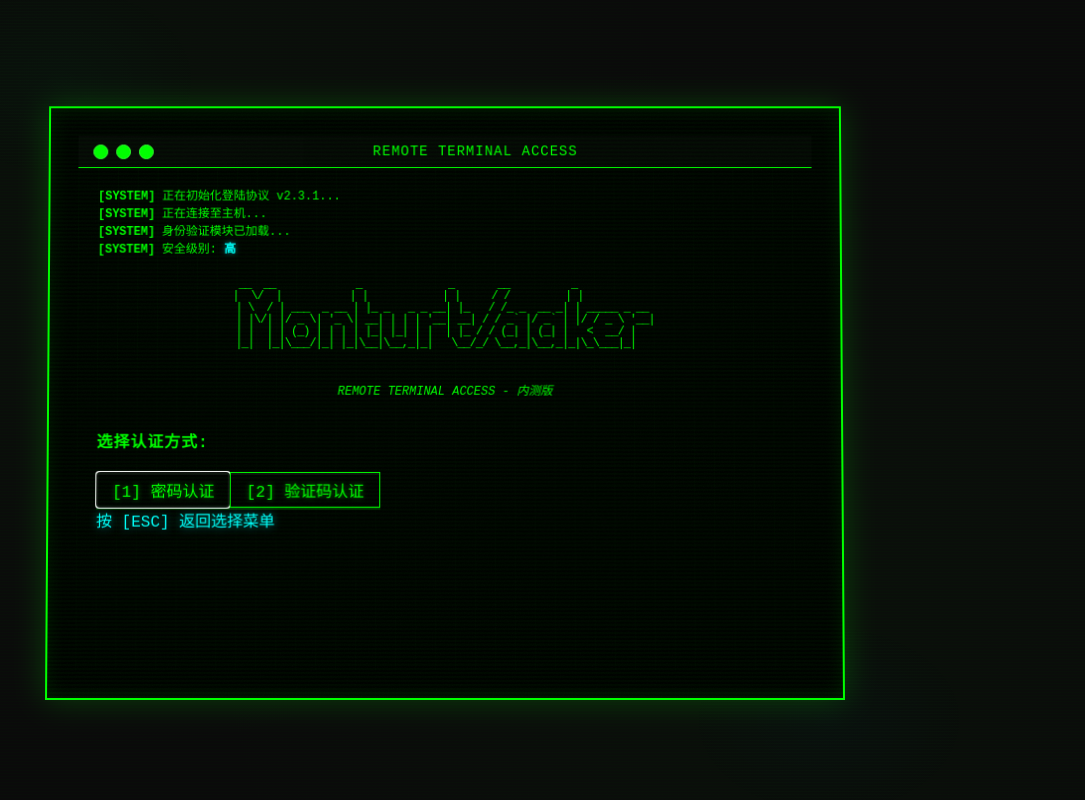
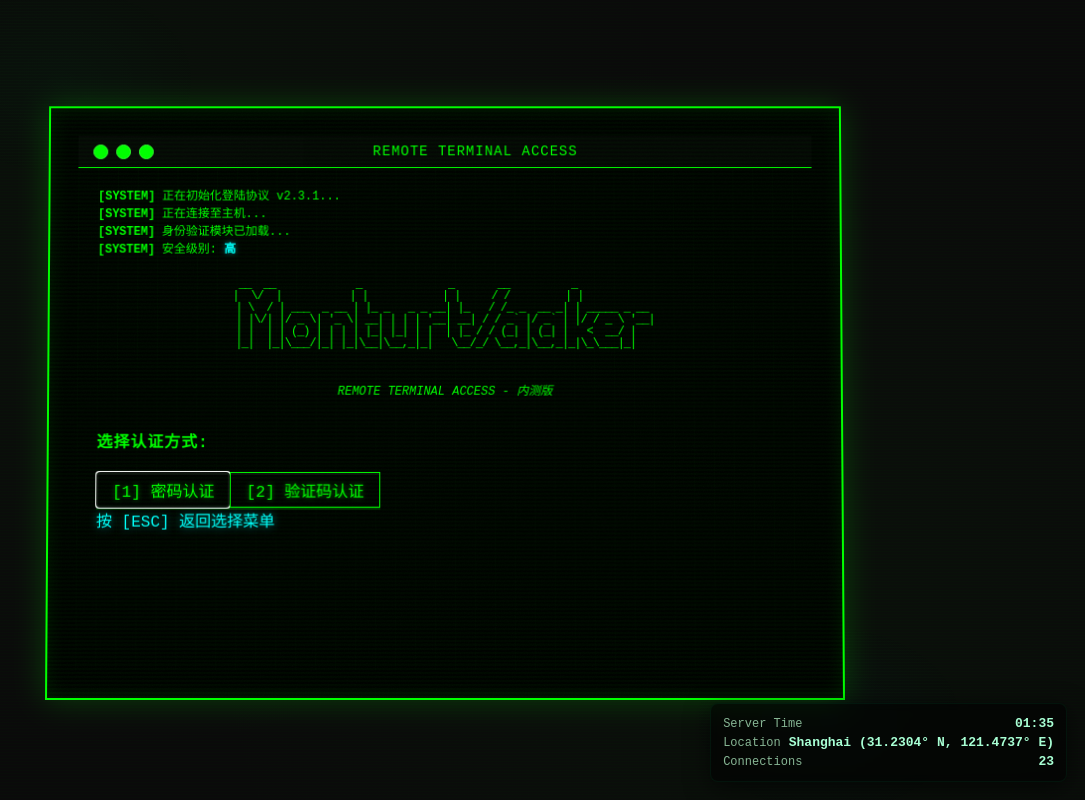
Before and after one commit to wangwangwang23333/2025-remote-terminal-access, a plain HTML site: page index.html in a window 1280 px wide. Shown: the whole page, without its empty margins (195-1280 px from the left). Drawn offline with Linux system fonts and the light colour scheme.

Commit message:
add code

```diff
--- a/index.html
+++ b/index.html
@@ -129,6 +129,13 @@
         </div>
     </div>
 
+    <!-- 状态面板（右下角） -->
+    <div id="status-panel" class="status-panel" aria-live="polite">
+        <div class="status-row"><span class="status-label">Server Time</span><span id="server-time" class="status-value">--:--</span></div>
+        <div class="status-row"><span class="status-label">Location</span><span id="server-loc" class="status-value">Shanghai (31.2304° N, 121.4737° E)</span></div>
+        <div class="status-row"><span class="status-label">Connections</span><span id="server-conns" class="status-value">23</span></div>
+    </div>
+
     <script src="script.js"></script>
 </body>
 </html>
--- a/script.js
+++ b/script.js
@@ -576,7 +576,63 @@ function init() {
     // 启动复古终端初始化动画
     startRetroInitialization();
 
+    // 启动状态面板更新
+    try {
+        startStatusPanel();
+    } catch (e) {
+        console.warn('Status panel failed to start', e);
+    }
+
 }
 
 // 页面加载完成后初始化
 window.addEventListener('DOMContentLoaded', init);
+
+/* ------------------- 状态面板（右下角）动态更新 ------------------- */
+let statusIntervalId;
+let connsIntervalId;
+function startStatusPanel() {
+    const timeEl = document.getElementById('server-time');
+    const locEl = document.getElementById('server-loc');
+    const connsEl = document.getElementById('server-conns');
+
+    if (!timeEl || !locEl || !connsEl) return;
+
+    // 固定显示上海经纬度（可后续改为动态 API）
+    locEl.textContent = 'Shanghai (31.2304° N, 121.4737° E)';
+
+    // 初始连接数
+    let conns = 23;
+    connsEl.textContent = String(conns);
+
+    // 更新时间（本地时间，小时:分钟）
+    function updateTime() {
+        const now = new Date();
+        const hh = String(now.getHours()).padStart(2, '0');
+        const mm = String(now.getMinutes()).padStart(2, '0');
+        timeEl.textContent = `${hh}:${mm}`;
+    }
+
+    // 每分钟更新一次时间（同时立即更新一次）
+    updateTime();
+    statusIntervalId = setInterval(updateTime, 1000);
+
+    // 随机波动连接数：每 3-7 秒以 ±0~3 波动，保持不小于 5
+    function randomizeConns() {
+        const change = Math.floor(Math.random() * 7) - 3; // -3..+3
+        conns = Math.max(5, conns + change);
+        connsEl.textContent = String(conns);
+    }
+
+    // 先立刻显示一次，随后每 3-7 秒变动
+    connsIntervalId = setInterval(randomizeConns, 3000 + Math.floor(Math.random() * 4000));
+}
+
+function stopStatusPanel() {
+    if (statusIntervalId) clearInterval(statusIntervalId);
+    if (connsIntervalId) clearInterval(connsIntervalId);
+}
+
+// 可在控制台手动停止/启动
+window.__startStatusPanel = startStatusPanel;
+window.__stopStatusPanel = stopStatusPanel;
--- a/style.css
+++ b/style.css
@@ -429,3 +429,28 @@ body::before {
     font-weight: bold;
     text-shadow: 0 0 5px rgba(0, 255, 255, 0.5);
 }
+
+/* 状态面板（右下角） */
+.status-panel {
+    position: fixed;
+    right: 18px;
+    bottom: 18px;
+    z-index: 50;
+    background: rgba(0,0,0,0.55);
+    border: 1px solid rgba(0,255,150,0.06);
+    padding: 10px 12px;
+    color: #bfffd1;
+    font-size: 13px;
+    font-family: 'Courier New', monospace;
+    box-shadow: 0 6px 24px rgba(0,0,0,0.6);
+    border-radius: 8px;
+    backdrop-filter: blur(4px);
+    min-width: 210px;
+}
+.status-row{display:flex;justify-content:space-between;gap:8px;align-items:center;padding:2px 0}
+.status-label{opacity:0.7;font-size:12px}
+.status-value{font-weight:600;color:#a8ffd4}
+
+@media (max-width:600px){
+    .status-panel{right:10px;bottom:10px;min-width:160px;font-size:12px}
+}
```
